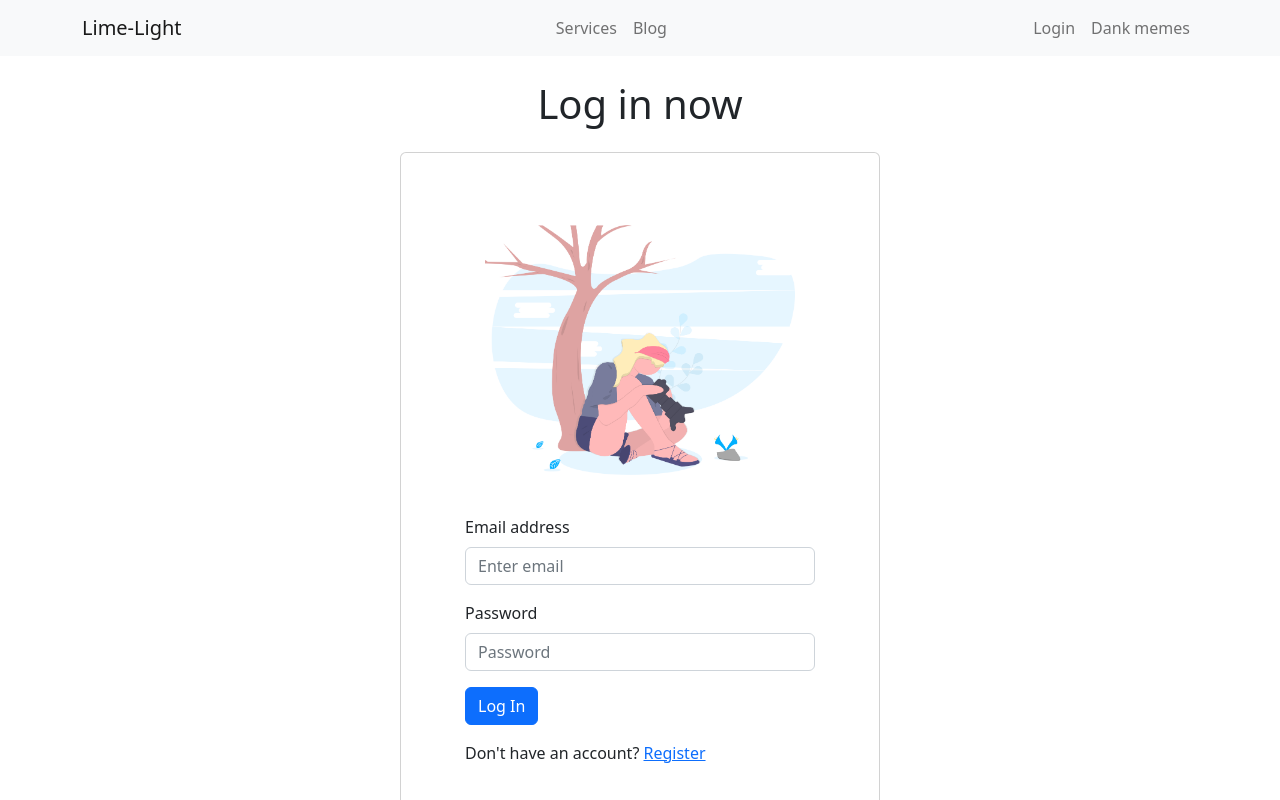
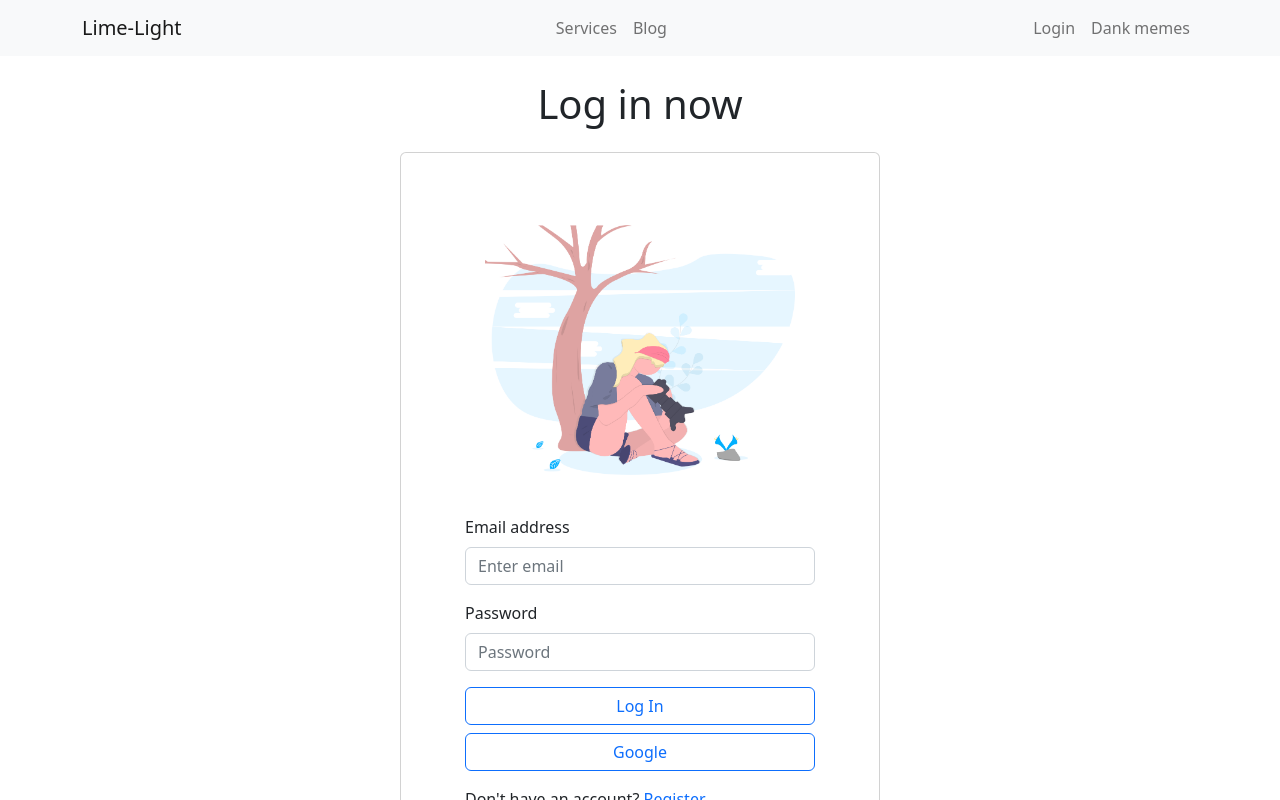
Before and after one commit to SojibRoy/limeLIghtStudio, a React (Create React App) app: page /login in a window 1280 px wide. Shown: the top 800 px of the page. Built offline with nearby package versions, Linux system fonts and the light colour scheme; no server answers.

Commit message:
google-signin-added

```diff
--- a/src/Contexts/AuthProvider/AuthProvider.js
+++ b/src/Contexts/AuthProvider/AuthProvider.js
@@ -1,5 +1,5 @@
 import React, { createContext, useEffect, useState } from 'react';
-import {createUserWithEmailAndPassword, getAuth, onAuthStateChanged, signInWithEmailAndPassword} from 'firebase/auth'
+import {createUserWithEmailAndPassword, getAuth, onAuthStateChanged, signInWithEmailAndPassword, signInWithPopup} from 'firebase/auth'
 import app from '../../firebase/firebase.config';
 
 export const AuthContext = createContext();
@@ -8,6 +8,10 @@ const auth = getAuth(app)
 const AuthProvider = ({children}) => {
     const [user,setUser] = useState(null)
     const [loading,setLoading] = useState(true)
+
+    const providerLogin = (provider) => {
+        return signInWithPopup(auth,provider)
+    }
 
     const createUser = (email, password) => {
         return createUserWithEmailAndPassword(auth, email, password);
@@ -34,6 +38,7 @@ const AuthProvider = ({children}) => {
         loading,
         createUser,
         logIn,
+        providerLogin
 
     }
     return (
--- a/src/Pages/Login/Login.js
+++ b/src/Pages/Login/Login.js
@@ -5,23 +5,35 @@ import login from "../../images/login.png";
 import Card from "react-bootstrap/Card";
 import { Link } from "react-router-dom";
 import { AuthContext } from "../../Contexts/AuthProvider/AuthProvider";
+import { GoogleAuthProvider } from "firebase/auth";
+
 
 const Login = () => {
+  const { logIn, providerLogin } = useContext(AuthContext);
+  const googleProvider = new GoogleAuthProvider()
 
-    const {logIn} = useContext(AuthContext)
-
-    const handleLogIn = event => {
+  const handleLogIn = (event) => {
     event.preventDefault();
-        const form = event.target
+    const form = event.target;
     const email = form.email.value;
     const password = form.password.value;
 
-        logIn(email,password)
+    logIn(email, password)
+      .then((result) => {
+        const user = result.user;
+        console.log(user);
+      })
+      .then((error) => console.log(error));
+  };
+
+  const handleGoogleSingIn = () => {
+    providerLogin(googleProvider)
     .then(result => {
       const user = result.user;
       console.log(user)
     })
-        .then(error => console.log(error));
+    .catch(err => console.error(err))
+
   }
 
   return (
@@ -33,20 +45,33 @@ const Login = () => {
           <Form onSubmit={handleLogIn}>
             <Form.Group className="mb-3" controlId="formBasicEmail">
               <Form.Label>Email address</Form.Label>
-              <Form.Control type="email" name='email' placeholder="Enter email" required/>
+              <Form.Control
+                type="email"
+                name="email"
+                placeholder="Enter email"
+                required
+              />
             </Form.Group>
 
             <Form.Group className="mb-3" controlId="formBasicPassword">
               <Form.Label>Password</Form.Label>
-              <Form.Control type="password" name="password" placeholder="Password" required />
+              <Form.Control
+                type="password"
+                name="password"
+                placeholder="Password"
+                required
+              />
             </Form.Group>
-            <Button variant="primary" type="submit">
+            <Button className="w-100" variant="outline-primary" type="submit">
               Log In
             </Button>
+          </Form>
+
+            <button onClick={handleGoogleSingIn} className="mt-2 btn btn-outline-primary w-100">Google</button>
+
           <p className="pt-3">
-              Don't have an account? <Link to="/register">Register</Link>{" "}
+            Don't have an account? <Link to="/register">Register</Link>
           </p>
-          </Form>
         </Card.Body>
       </Card>
     </div>
--- a/src/Pages/Services/ServiceCart.js
+++ b/src/Pages/Services/ServiceCart.js
@@ -2,6 +2,7 @@ import React from "react";
 import { Col } from "react-bootstrap";
 import Button from "react-bootstrap/Button";
 import Card from "react-bootstrap/Card";
+import { PhotoProvider, PhotoView } from "react-photo-view";
 import { Link } from "react-router-dom";
 
 const ServiceCart = ({ service }) => {
@@ -9,7 +10,11 @@ const ServiceCart = ({ service }) => {
   return (
     <Col>
       <Card>
-        <Card.Img variant="top" src={image} />
+        <PhotoProvider>
+          <PhotoView src={image}>
+            <Card.Img variant="top" src={image} />
+          </PhotoView>
+        </PhotoProvider>
         <Card.Body>
           <Card.Title>{title}</Card.Title>
           <Card.Text>
```
Lines whose indentation alone changed are shown as unchanged.
